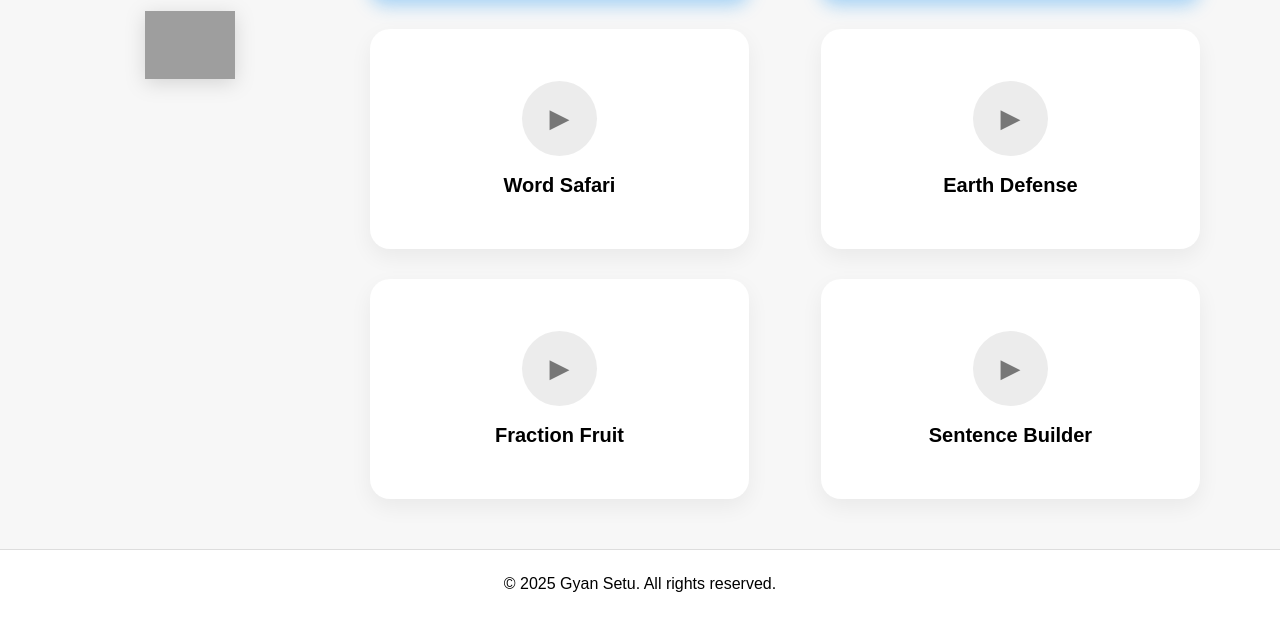
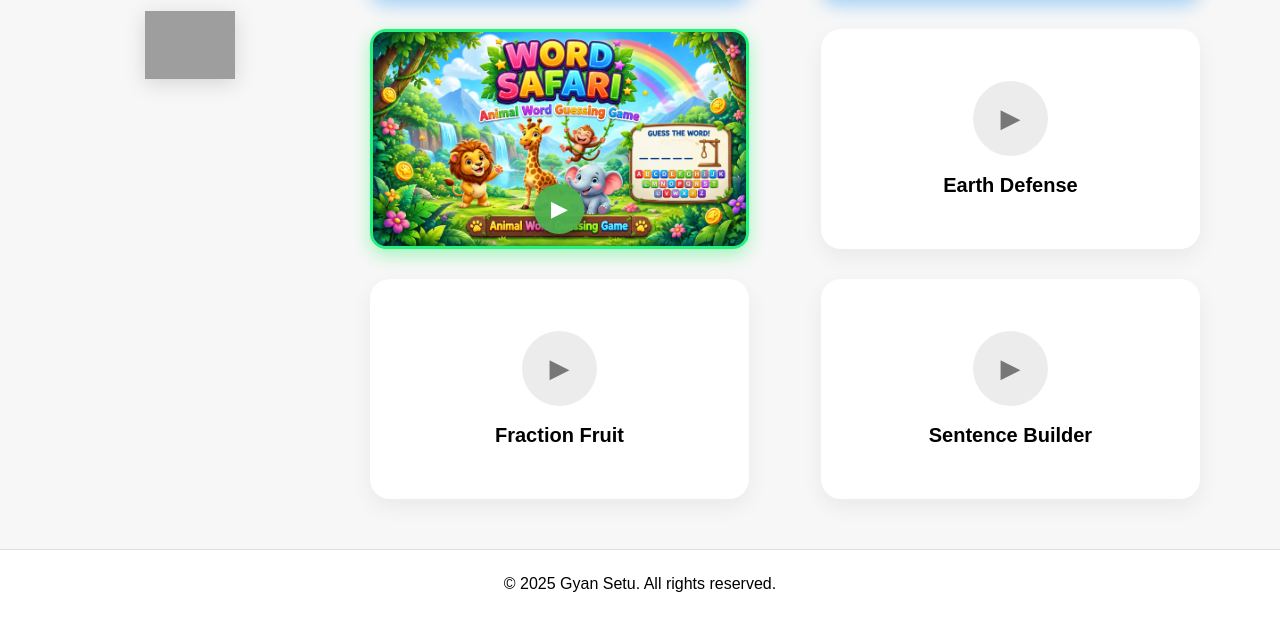
Before and after one commit to 248034nikita-jpg/Gyan_Setu, a PHP site: page /child-dashboard.php in a window 1280 px wide. Shown: the part 803-1421 px from the top of the page. Run offline with PHP 8.4, Linux system fonts and the light colour scheme; the visitor is signed in with stand-in values (Sample User, id 1); data comes from the database, SQL or seed files in the repository; grey boxes are pictures that could not be loaded.

Commit message:
Enhance game card design for Hangman with new styles and add cover image

```diff
--- a/child-dashboard.php
+++ b/child-dashboard.php
@@ -476,9 +476,31 @@ $total_coins_earned = count($earned_badge_ids);
                     </div>
                     </a>
                 <a href="games/hangman/index.php" class="game-link" data-subject="English" style="display:none;">
-                    <div class="game-card">
-                        <div class="play-btn">▶</div>
-                        <p>Word Safari</p>
+                    <div class="game-card" style="
+                        background: url('games/hangman/cover.png') no-repeat center / 100% 100%;
+                        position: relative;
+                        border: 3.5px solid #21f37c;
+                        border-radius: 16px;
+                        box-shadow: 0 6px 18px rgba(33, 243, 96, 0.4);
+                        overflow: hidden;
+                    ">
+                        <div class="play-btn" style="
+                            position: absolute;
+                            bottom: 12px;
+                            left: 50%;
+                            transform: translateX(-50%);
+                            background: rgba(76, 175, 80, 0.95);
+                            color: white;
+                            z-index: 2;
+                            width: 50px;
+                            height: 50px;
+                            border-radius: 50%;
+                            display: flex;
+                            align-items: center;
+                            justify-content: center;
+                            font-size: 22px;
+                            box-shadow: 0 4px 10px rgba(0,0,0,0.4);
+                        ">▶</div>
                     </div>
                 </a>
 
```
Also changed, not shown: games/hangman/cover.png (added).
